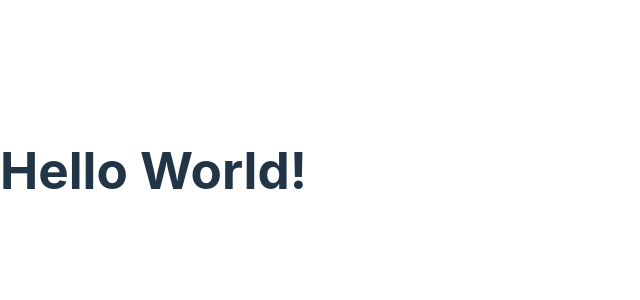
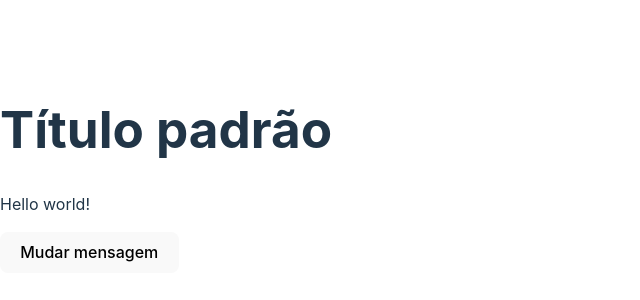
Before and after one commit to ldsimidu/bw-taskManager, a React (Vite) app: page / in a window 1280 px wide. Shown: the part 230-530 px from the top of the page, without its empty margins (0-640 px from the left). Built offline with nearby package versions, Linux system fonts and the light colour scheme.

Commit message:
feat: useState examples

```diff
--- a/src/App.jsx
+++ b/src/App.jsx
@@ -1,8 +1,20 @@
+import { useState } from "react";
+
 function App() {
-  const message = 'Hello World!';
+  const [message, setMessage] = useState("Hello world!")
+  const [title, setTitle] = useState("Título padrão");
+  // State (Estado)
   return(
     <div>
-      <h1>{message}</h1>
+      <h1>{title}</h1>
+      <p>{message}</p>
+      <button onClick={() => {
+        setTitle('Título alterado');
+        setMessage('Mensagem alterada');
+      }}
+      >
+        Mudar mensagem
+      </button>
     </div>
   )
 }
```
